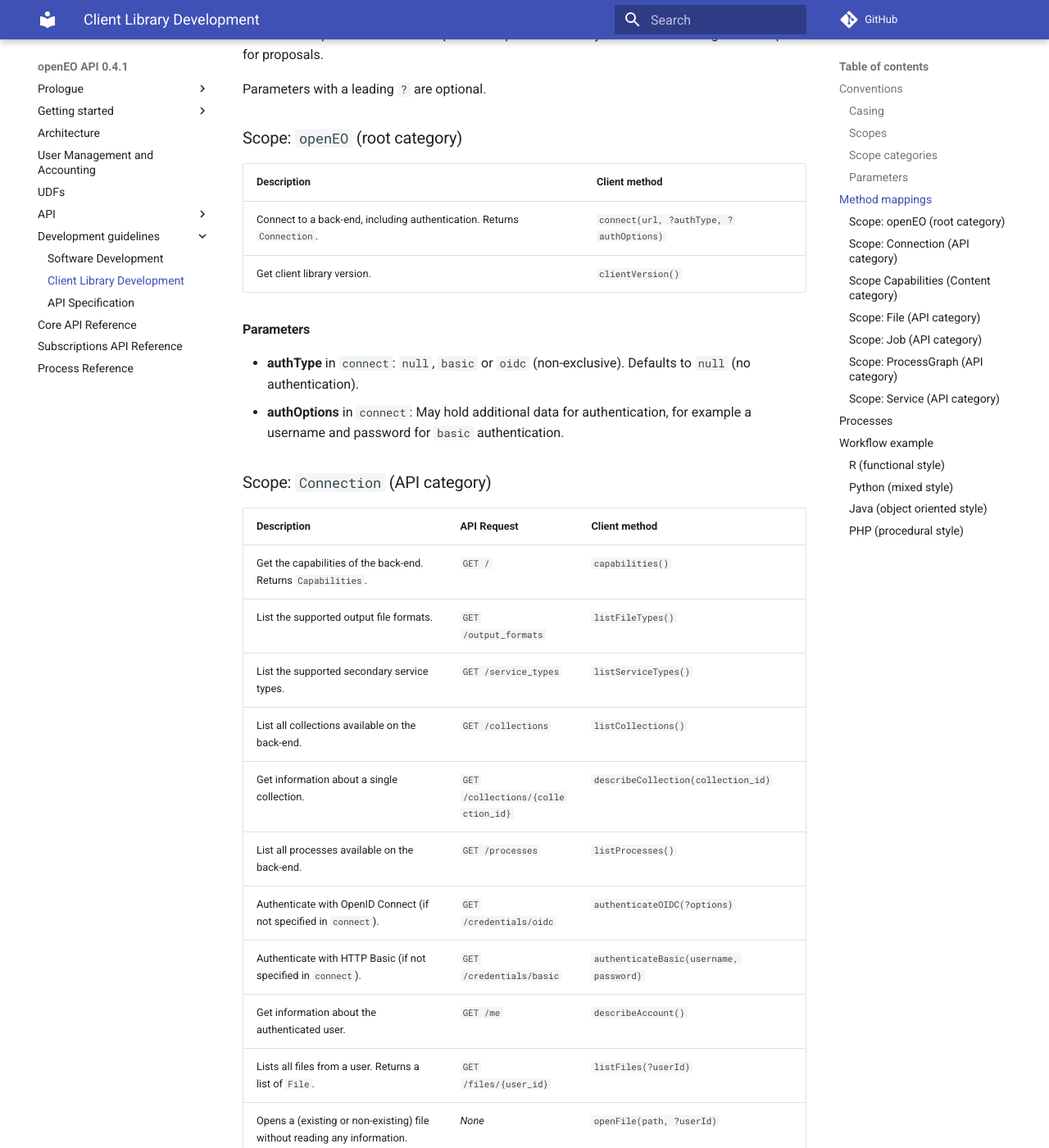
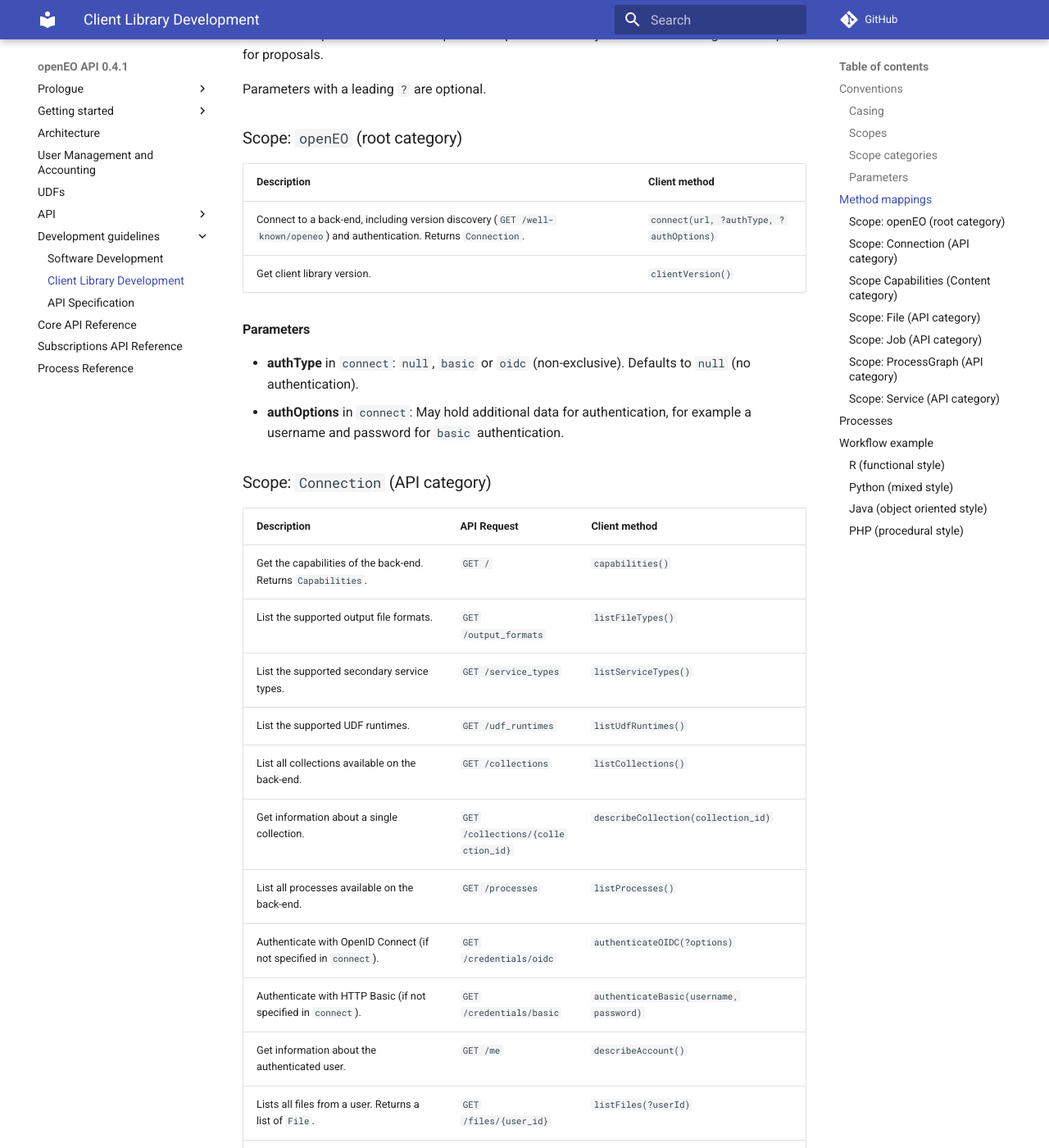
Before and after one commit to Open-EO/openeo-api, an MkDocs documentation site: the page built from docs/guidelines-clients.md, in a window 1280 px wide and 1400 px high, scrolled down 2633 px. Shown: the whole window at 82% size. Built offline with MkDocs 1.6.1 and Material for MkDocs 9.7.7, drawn with Linux system fonts in a browser that asks for light colours; comment, search, counter and statistics services are not loaded; some of the changed text lies outside the part shown.

Commit message:
More fixes for the client development guidelines.

```diff
--- a/docs/guidelines-clients.md
+++ b/docs/guidelines-clients.md
@@ -91,7 +91,7 @@ Parameters with a leading `?` are optional.
 
 | Description                                                  | Client method |
 | ------------------------------------------------------------ | ------------- |
-| Connect to a back-end, including authentication. Returns `Connection`. | `connect(url, ?authType, ?authOptions)` |
+| Connect to a back-end, including version discovery (`GET /well-known/openeo`) and authentication. Returns `Connection`. | `connect(url, ?authType, ?authOptions)` |
 | Get client library version.                                  | `clientVersion()` |
 
 #### Parameters
@@ -106,6 +106,7 @@ Parameters with a leading `?` are optional.
 | Get the capabilities of the back-end. Returns `Capabilities`. | `GET /`                                 | `capabilities()` |
 | List the supported output file formats.                      | `GET /output_formats`                    | `listFileTypes()` |
 | List the supported secondary service types.                  | `GET /service_types`                     | `listServiceTypes()` |
+| List the supported UDF runtimes.                             | `GET /udf_runtimes`                      | `listUdfRuntimes()` |
 | List all collections available on the back-end.              | `GET /collections`                       | `listCollections()` |
 | Get information about a single collection.                   | `GET /collections/{collection_id}`       | `describeCollection(collection_id)` |
 | List all processes available on the back-end.                | `GET /processes`                         | `listProcesses()` |
```
Also changed, not shown: other parts of docs/guidelines-clients.md (+2 -2 lines), CHANGELOG.md (+1 -1 lines).
